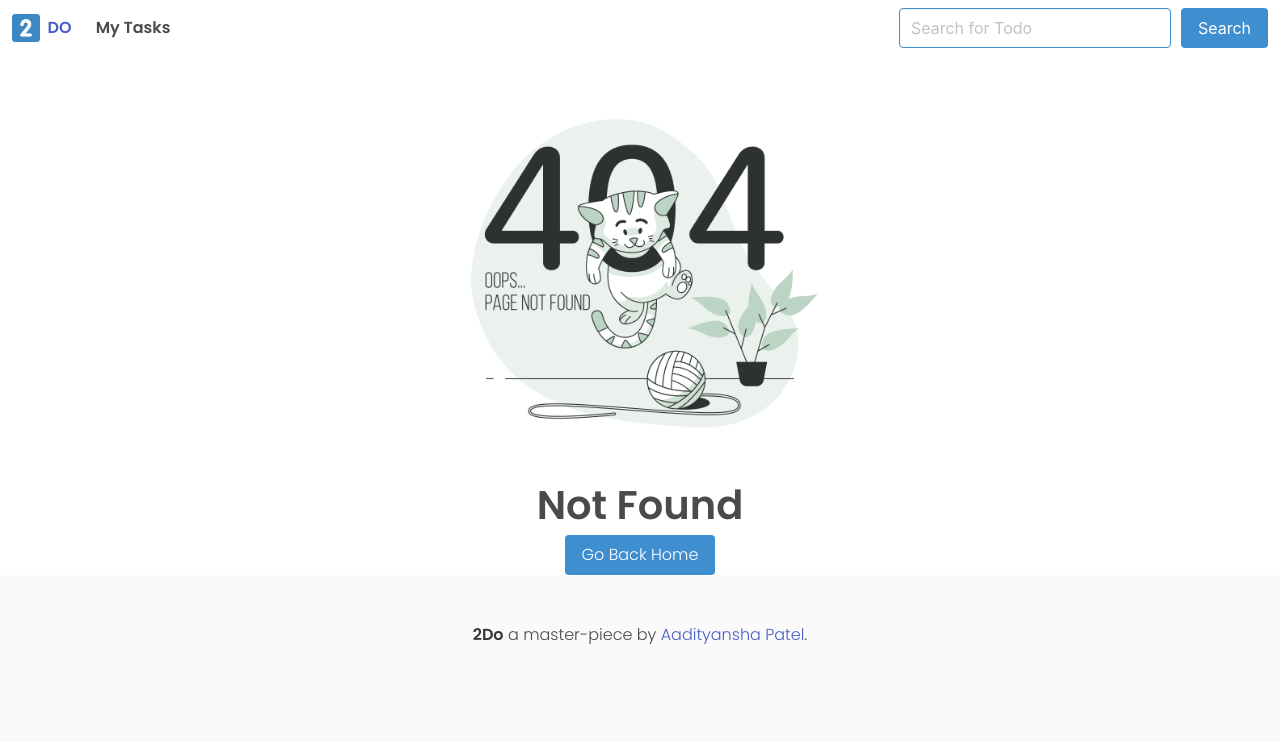
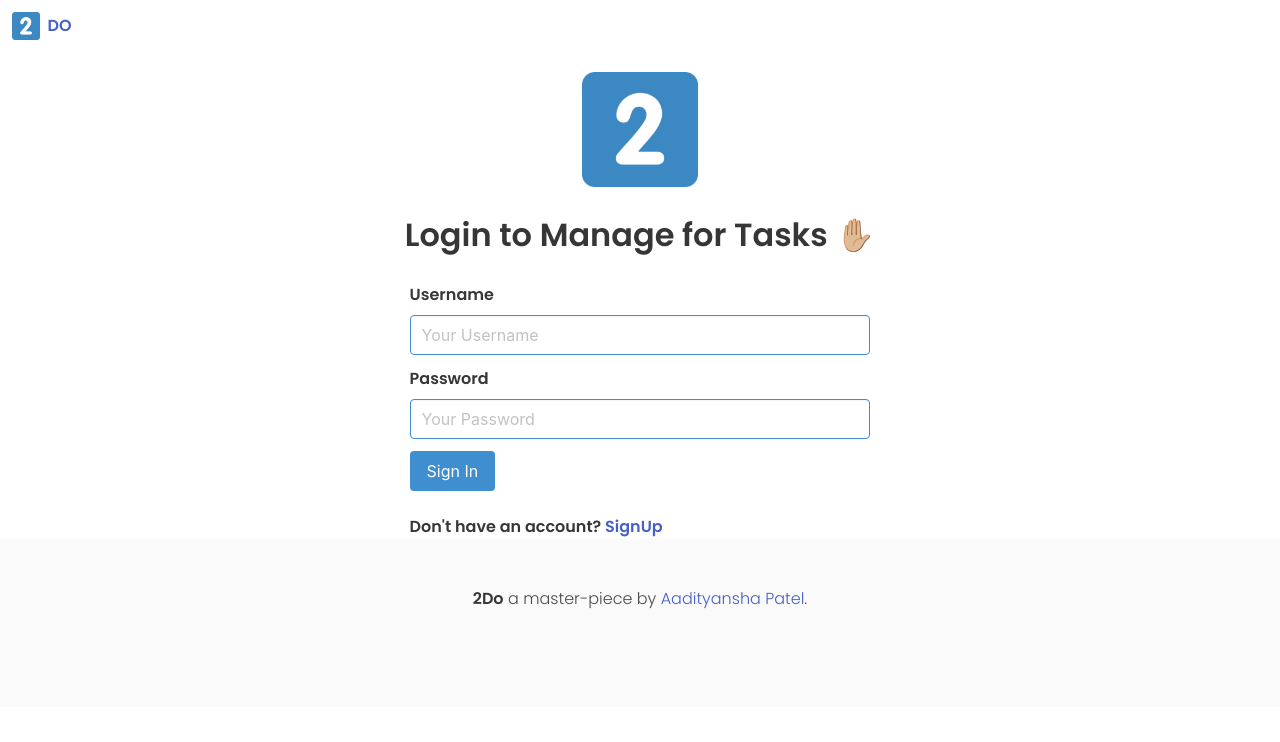
Before and after one commit to Aadityansha/Todo-List-App, a Flask app: page /sign-in in a window 1280 px wide. Shown: the top 742 px of the page. Run offline with Flask 2, Linux system fonts and the light colour scheme.

Commit message:
Auth Added
Complete user login and registration implemented.

```diff
--- a/app.py
+++ b/app.py
@@ -1,16 +1,40 @@
+# importing python modules
 from flask import Flask, render_template, request, redirect
 from flask_sqlalchemy import SQLAlchemy
+from flask_login import UserMixin, login_user, LoginManager, login_required, logout_user, current_user
+from flask_wtf import FlaskForm
+from flask_bcrypt import Bcrypt
+from wtforms import StringField, PasswordField, SubmitField
+from wtforms.validators import InputRequired, Length, ValidationError
 from datetime import datetime
 
+# app instance
 app = Flask(__name__)
-app.config['SQLALCHEMY_DATABASE_URI'] = "sqlite:///todo.db"
+
+# app configurations
+app.config['SQLALCHEMY_DATABASE_URI'] = "sqlite:///todo.db"  # database path
 app.config['SQLALCHEMY_TRACK_MODIFICATIONS'] = False
+app.config['SECRET_KEY'] = 'thisisasecretkey'
 
 db = SQLAlchemy(app)
+bcrypt = Bcrypt(app)
+
+# login code
+login_manager = LoginManager()
+login_manager.init_app(app)
+login_manager.login_view = 'login'
 
 
-class Todo(db.Model):
+@login_manager.user_loader
+def load_user(user_id):
+    return User.query.get(int(user_id))
+
+# defining database schema
+
+
+class Todo(db.Model):  # schema for todo items
     sno = db.Column(db.Integer, primary_key=True)
+    user_id = db.Column(db.Integer, nullable=False)
     title = db.Column(db.String(60), nullable=False)
     description = db.Column(db.String(500), nullable=True)
     added = db.Column(db.DateTime, default=datetime.utcnow())
@@ -20,53 +44,109 @@ class Todo(db.Model):
         return f"{self.sno}, {self.title}, {self.description}, {self.added}, {self.status}"
 
 
-@app.route("/", methods=['GET', 'POST'])
+class User(db.Model, UserMixin):
+    id = db.Column(db.Integer, primary_key=True)
+    username = db.Column(db.String(15), nullable=False, unique=True)
+    password = db.Column(db.String(255), nullable=False)
+
+
+# creating form
+
+class RegisterForm(FlaskForm):
+    username = StringField(validators=[InputRequired(), Length(
+        min=4, max=15)], render_kw={"placeholder": "Pick Username"})
+
+    password = PasswordField(validators=[InputRequired(), Length(
+        min=8, max=20)], render_kw={"placeholder": "Create Password"})
+
+    submit = SubmitField('Sign Up')
+
+    def validate_username(self, username):
+        existing_user_username = User.query.filter_by(
+            username=username.data).first()
+        if existing_user_username:
+            raise ValidationError(
+                'That username already exists. Please choose a different one.')
+
+
+class LoginForm(FlaskForm):
+    username = StringField(validators=[InputRequired(), Length(
+        min=4, max=20)], render_kw={"placeholder": "Your Username"})
+
+    password = PasswordField(validators=[InputRequired(), Length(
+        min=8, max=20)], render_kw={"placeholder": "Your Password"})
+
+    submit = SubmitField('Sign In')
+
+# defining app routes
+
+
+@app.route("/", methods=['GET', 'POST'])  # route for index page
+@login_required
 def index():
+    user_id = current_user.id
     if request.method == 'POST':
-        title = request.form["title"]
-        description = request.form["description"]
-        todo = Todo(title=title, description=description)
+        title = request.form["title"].strip()
+        description = request.form["description"].strip()
+        todo = Todo(title=title, description=description, user_id=user_id)
         db.session.add(todo)
         db.session.commit()
-    todos = Todo.query.limit(50).all()
+    todos = Todo.query.filter_by(user_id=user_id).limit(50).all()
     return render_template("index.html", todos=todos)
 
 
+# route for updating tasks
 @app.route("/update/<int:sno>", methods=['GET', 'POST'])
+@login_required
 def update(sno):
+    user_id = current_user.id
     if request.method == 'POST':
-        title = request.form["title"]
-        description = request.form["description"]
-        status = request.form["status"]
         todo = Todo.query.filter_by(sno=sno).first()
-        todo.title = title
-        todo.description = description
-        todo.status = status
-        db.session.add(todo)
-        db.session.commit()
-        return redirect("/")
+        if todo.user_id == user_id:
+            title = request.form["title"]
+            description = request.form["description"]
+            status = request.form["status"]
+            todo.title = title
+            todo.description = description
+            todo.status = status
+            db.session.add(todo)
+            db.session.commit()
+            return redirect("/")
+        else:
+            return redirect("/not-found")
     todo = Todo.query.filter_by(sno=sno).first()
     if todo == None:
+        return redirect("/not-found")
+    elif todo.user_id != user_id:
         return redirect("/not-found")
     else:
         return render_template("update.html", todo=todo)
 
 
-@app.route("/delete/<int:sno>")
+@app.route("/delete/<int:sno>")  # route for deleting tasks
+@login_required
 def delete(sno):
+    user_id = current_user.id
     try:
         todo = Todo.query.filter_by(sno=sno).first()
-        db.session.delete(todo)
-        db.session.commit()
-        return redirect("/")
+        if todo.user_id == user_id:
+            db.session.delete(todo)
+            db.session.commit()
+            return redirect("/")
+        else:
+            return redirect("/not-found")
     except:
         return redirect("/not-found")
 
 
-@app.route("/status/<int:sno>")
+@app.route("/status/<int:sno>")  # route for updating tasks status
+@login_required
 def update_status(sno):
+    user_id = current_user.id
     todo = Todo.query.filter_by(sno=sno).first()
     if todo == None:
+        return redirect("/not-found")
+    elif todo.user_id != user_id:
         return redirect("/not-found")
     else:
         if todo.status == "incomplete-task":
@@ -79,16 +159,18 @@ def update_status(sno):
         return redirect("/")
 
 
-@app.route("/task/<string:category>")
+@app.route("/task/<string:category>")  # route for task page
+@login_required
 def complete_tasks(category):
+    user_id = current_user.id
     if category == "complete":
         title = "completed tasks"
-        todos = Todo.query.filter_by(status="completed-task").limit(50).all()
+        todos = Todo.query.filter_by(status="completed-task", user_id=user_id).limit(50).all()
     elif category == "incomplete":
         title = "incomplete tasks"
-        todos = Todo.query.filter_by(status="incomplete-task").limit(50).all()
+        todos = Todo.query.filter_by(status="incomplete-task", user_id=user_id).limit(50).all()
     elif category == "all":
-        todos = Todo.query.all()
+        todos = Todo.query.filter_by(user_id=user_id).all()
         if len(todos) > 0:
             title = "All Todos"
         else:
@@ -98,20 +180,59 @@ def complete_tasks(category):
     return render_template("task.html", title=title, todos=todos)
 
 
-@app.route("/search/", methods=['GET'])
+@app.route("/search/", methods=['GET'])  # route for search feature
+@login_required
 def search():
+    user_id = current_user.id
     query = request.args.get("query")
     if query == '':
         return redirect("/not-found")
     search = "%{}%".format(query)
-    todos = todos = Todo.query.filter(Todo.title.like(search)).all()
+    todos = Todo.query.filter(Todo.title.like(search)).filter_by(user_id=user_id).all()
     return render_template("search.html", query=query, todos=todos)
 
 
-@app.errorhandler(404)
+@app.route("/sign-in", methods=['GET', 'POST'])  # route for login page
+def login():
+    form = LoginForm()
+    if form.validate_on_submit():
+        user = User.query.filter_by(username=form.username.data).first()
+        if user:
+            password_match = bcrypt.check_password_hash(user.password, form.password.data)
+            if password_match == True:
+                login_user(user)
+                return redirect('/')
+    return render_template("login.html", form=form)
+
+
+@app.route('/logout', methods=['GET', 'POST'])  # route for logout
+@login_required
+def logout():
+    logout_user()
+    return redirect("/sign-in")
+
+
+@app.route("/sign-up", methods=['GET', 'POST'])  # route for register page
+def register():
+    form = RegisterForm()
+    if form.validate_on_submit():
+        hashed_password = bcrypt.generate_password_hash(form.password.data)
+        new_user = User(username=form.username.data, password=hashed_password)
+        db.session.add(new_user)
+        db.session.commit()
+        return redirect('/sign-in')
+
+    return render_template("register.html", form=form)
+
+
+@app.errorhandler(404)  # "not found" error handling
 def not_found(e):
     return render_template("404.html")
 
 
+"""
+THE CODE BELOW RUNS APP
+"""
 if __name__ == "__main__":
+    #error = login password not match but user logins ?
     app.run(debug=True, port=8000)
--- a/static/css/style.css
+++ b/static/css/style.css
@@ -15,3 +15,11 @@ textarea{
 .navbar-item{
   font-weight: 600;
 }
+.form-box{
+  width: 40%;
+}
+@media screen and (max-width:900px) {
+  .form-box{
+    width: 80%;
+  }
+}
--- a/static/js/disable-btn.js
+++ b/static/js/disable-btn.js
@@ -2,13 +2,13 @@ let disableInput = document.getElementById("disable-input");
 let btn = document.getElementById("disable-btn");
 
 disableInput.addEventListener("input", () => {
-  if (disableInput.value.length > 0) {
+  if (disableInput.value.trim().length > 0) {
     btn.disabled = false;
   } else {
     btn.disabled = true;
   }
 });
 
-if (disableInput.value.length == 0) {
+if (disableInput.value.trim().length == 0) {
   btn.disabled = true;
 }
--- a/templates/base.html
+++ b/templates/base.html
@@ -45,10 +45,33 @@
       </div>
 
       <div id="navbarBasicExample" class="navbar-menu">
+        {% if form %}
+        <!-- do nothing -->
+        {% else %}
         <div class="navbar-start">
           <a class="navbar-item" href="/"> My Tasks </a>
+          <div class="navbar-item has-dropdown is-hoverable">
+            <a class="navbar-link">
+              More
+            </a>
+
+            <div class="navbar-dropdown">
+              <a href="/task/all" class="navbar-item">
+                All
+              </a>
+              <a href="/task/complete" class="navbar-item">
+                Completed
+              </a>
+              <a href="task/incomplete" class="navbar-item">
+                Incomplete
+              </a>
+              <hr class="navbar-divider">
+              <a href="/logout" class="navbar-item">
+                Logout
+              </a>
+            </div>
+          </div>
         </div>
-
         <div class="navbar-end">
           <div>
             <form action="/search" method="GET" class="navbar-item">
@@ -64,6 +87,7 @@
             </form>
           </div>
         </div>
+        {% endif %}
       </div>
     </nav>
     <br /><br /><br />
--- /dev/null
+++ b/templates/login.html
@@ -0,0 +1,34 @@
+{% extends 'base.html' %} {% block title %}Sign In{% endblock title %} {% block
+body %}
+<div class="container" style="display: grid; place-items: center">
+  <img
+    style="width: 10%"
+    src="{{ url_for('static', filename='images/logo.png') }}"
+  />
+  <br />
+  <h3 class="is-size-3"><strong>Login to Manage for Tasks ✋🏼</strong></h3>
+  <br />
+  <div class="form-box">
+    <form action="" method="POST">
+      {{ form.hidden_tag() }}
+      <div class="field">
+        <label class="label">Username</label>
+        <div class="control">{{ form.username(class_="input is-info") }}</div>
+      </div>
+
+      <div class="field">
+        <label class="label">Password</label>
+        <div class="control">{{ form.password(class_="input is-info") }}</div>
+      </div>
+      {{ form.submit(class_="button is-info") }}
+      <br />
+      {% for field, errors in
+        form.errors.items() %}
+        <small class="form-text text-muted"> {{ ', '.join(errors) }} </small>
+        {% endfor %}
+    </form>
+    <br />
+    <strong>Don't have an account? <a href="/sign-up">SignUp</a></strong>
+  </div>
+</div>
+{% endblock body %}
```
Also changed, not shown: templates/index.html (+10 -14 lines), templates/register.html (added, +33 -0 lines), templates/task.html (+10 -14 lines), static/images/auth.jpg (added), todo.db, 1 other file.
